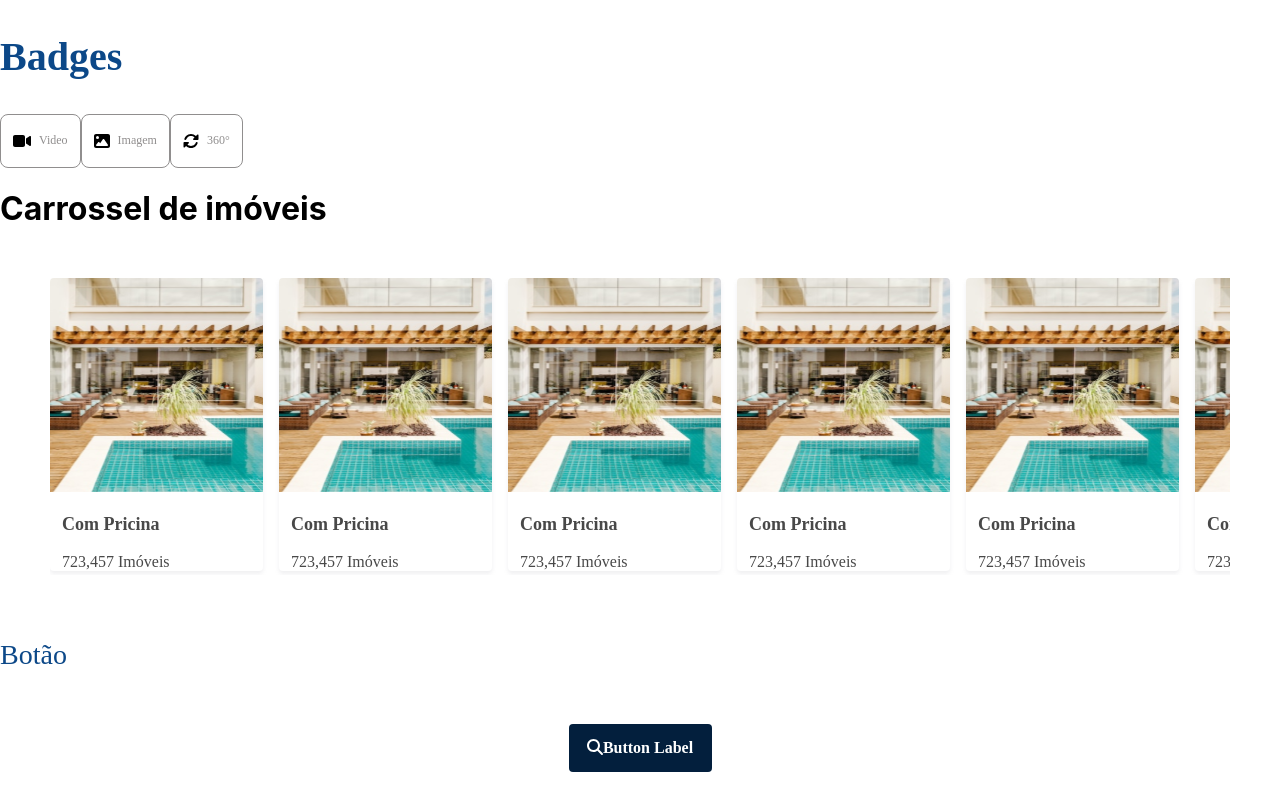
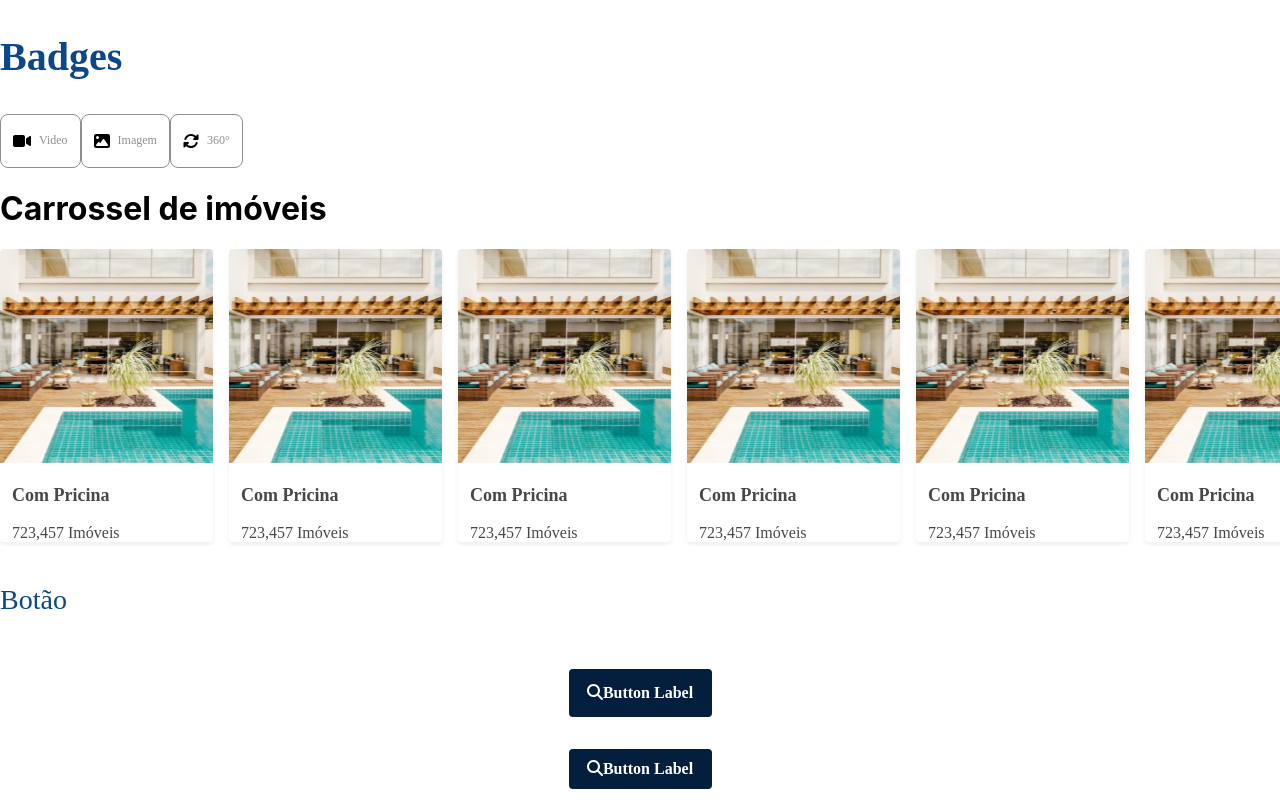
Before and after one commit to deboraCs26/desafio-taqtile-debora, a React (Create React App) app: page / in a window 1280 px wide. Shown: the top 800 px of the page. Built offline with nearby package versions, Linux system fonts and the light colour scheme.

Commit message:
carousel componentization of real estate correction

```diff
--- a/src/style/carousel-componentization/carousel-real-estate.css
+++ b/src/style/carousel-componentization/carousel-real-estate.css
@@ -1,8 +1,5 @@
 .carousel-without-arrows .react-multi-carousel-arrow {
   display: none;
-}
-.carousel-container {
-  margin: 50px;
 }
 .carousel-item {
   width: auto !important;
--- a/src/style/carousel-componentization/carousel-real-estate.tsx
+++ b/src/style/carousel-componentization/carousel-real-estate.tsx
@@ -28,7 +28,7 @@ export const CarouselRealEstate = ({ children }: CarouselProps) => {
   };
 
   return (
-    <div className='carousel-container'>
+    <div>
       <Carousel responsive={responsive}
         customTransition="all .5s"
         additionalTransfrom={0}
```
